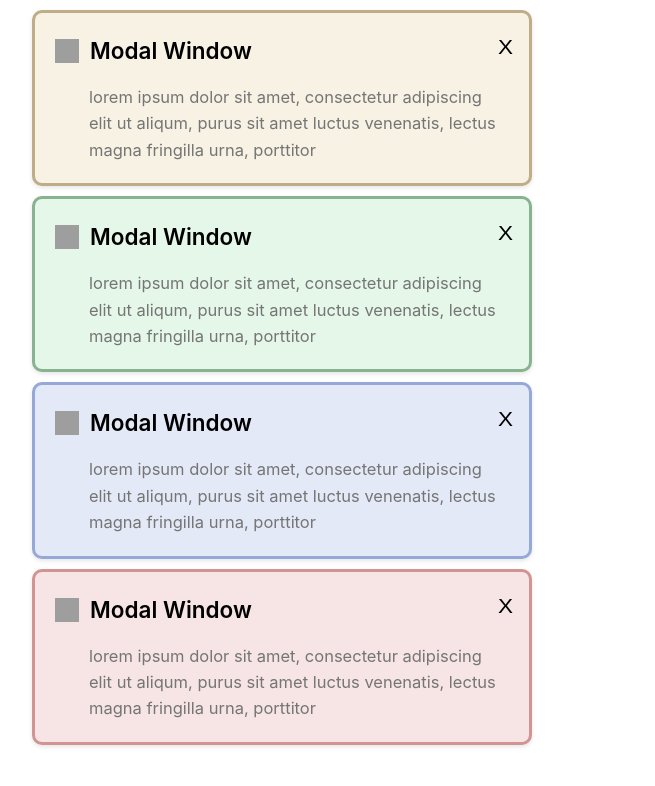
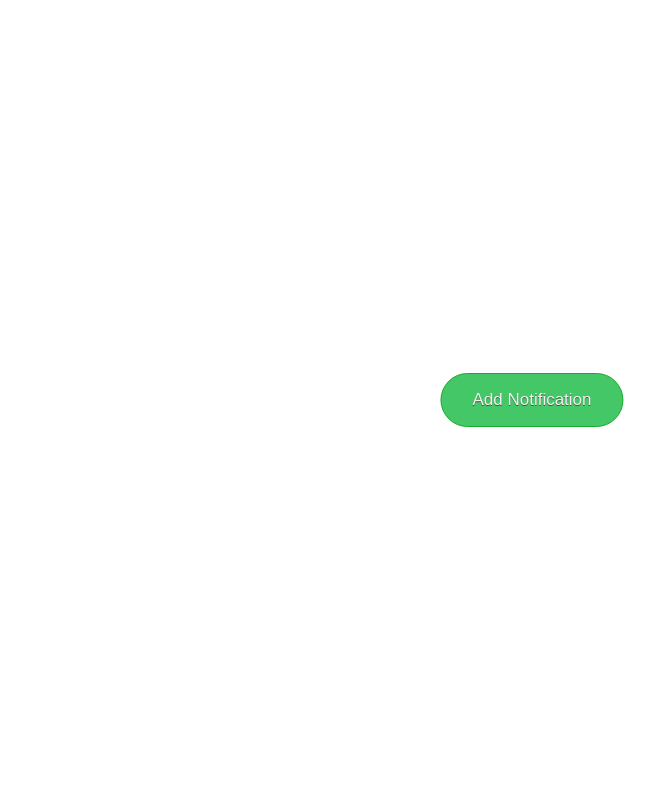
Before and after one commit to Simo-42/Exercice_Vue3Js, a Vue app: page / in a window 1280 px wide. Shown: the top 786 px of the page, without its empty margins (108-763 px from the left). Built offline with nearby package versions, Linux system fonts and the light colour scheme; grey boxes are pictures that could not be loaded.

Commit message:
Etape 4: Ajout d'un bouton pour ajouter des notifs et les stockers dans une liste d'objets

```diff
--- a/src/App.vue
+++ b/src/App.vue
@@ -1,46 +1,57 @@
 <template>
-  <main>
-      <Notification type="warning" title="Modal Window"
-      message="lorem ipsum dolor sit amet,
-      consectetur adipiscing elit ut aliqum,
-      purus sit amet luctus venenatis, lectus
-      magna fringilla urna, porttitor" />
+  <div class="side-bar">
+    <div class="notifications-container">
+      <Notification
+        v-for="(notification, index) in notifications"
+        :key="index"
+        :type="notification.type"
+        :title="notification.title"
+        :message="notification.message"
+      />
+    </div>
+  </div>
 
-      <Notification type="sucess" title="Modal Window"
-      message="lorem ipsum dolor sit amet,
-      consectetur adipiscing elit ut aliqum,
-      purus sit amet luctus venenatis, lectus
-      magna fringilla urna, porttitor" />
-
-      <Notification type="info" title="Modal Window"
-      message="lorem ipsum dolor sit amet,
-      consectetur adipiscing elit ut aliqum,
-      purus sit amet luctus venenatis, lectus
-      magna fringilla urna, porttitor" />
-
-      <Notification type="danger" title="Modal Window"
-      message="lorem ipsum dolor sit amet,
-      consectetur adipiscing elit ut aliqum,
-      purus sit amet luctus venenatis, lectus
-      magna fringilla urna, porttitor" />
-
-
-  </main>
+  <button class="add-notification-btn" @click="add_notification">Add Notification</button>
 </template>
 
 <script setup>
+import { ref } from 'vue'
+import Notification from './components/BaseNotification.vue'
+import './assets/styles/notification.css'
 
-import Notification from './components/BaseNotification.vue'
+
+const notifications = ref([])
+
+const availableNotifications = [
+  {
+    type: 'warning',
+    title: 'Warning Notification',
+    message: 'lorem ipsum dolor sit amet, consectetur adipiscing elit ut aliqum, purus sit amet luctus venenatis, lectus magna fringilla urna, porttitor'
+  },
+  {
+    type: 'info',
+    title: 'Info Notification',
+    message: 'lorem ipsum dolor sit amet, consectetur adipiscing elit ut aliqum, purus sit amet luctus venenatis, lectus magna fringilla urna, porttitor'
+  },
+  {
+    type: 'success',
+    title: 'Success Notification',
+    message: 'lorem ipsum dolor sit amet, consectetur adipiscing elit ut aliqum, purus sit amet luctus venenatis, lectus magna fringilla urna, porttitor'
+  },
+  {
+    type: 'danger',
+    title: 'Danger Notification',
+    message: 'lorem ipsum dolor sit amet, consectetur adipiscing elit ut aliqum, purus sit amet luctus venenatis, lectus magna fringilla urna, porttitor'
+  }
+]
+
+const add_notification = () => { // fonction app lors du click sur le bouton add notification
+  const randomIndex = Math.floor(Math.random() * availableNotifications.length)
+  notifications.value.push(availableNotifications[randomIndex])
+}
 
 </script>
 
 <style>
 
-main {
-  justify-content: center;
-  align-items: center;
-  height: 100vh;
-  text-align: center;
-  flex-direction: column;
-}
 </style>
--- a/src/assets/styles/notification.css
+++ b/src/assets/styles/notification.css
@@ -1,23 +1,17 @@
 .notification {
-	width: 500px;
-	padding: 20px;
+	padding: 10px;
 	border-radius: 10px;
-	margin: 10px 0;
-	border: 1px solid #f5c6cb;
-	background-color: #f8d7da;
-	color: #721c24;
+	margin: 20px 0;
 	position: relative;
 	display: flex;
 	flex-direction: column;
 	box-shadow: 0 2px 4px rgba(0, 0, 0, 0.1);
 	border: 3px solid;
-
 }
 
 .icon-and-title {
 	display: flex;
 	align-items: center;
-	margin-bottom: 10px;
 }
 
 
@@ -39,7 +33,6 @@
 	margin: 0;
 	text-align: start;
 	margin-left: 34px;
-	margin-right: 0px;
 	margin-top: 5px;
 	color:#757575;
   	font-size: 1.1em;
@@ -58,5 +51,44 @@
   transform: scaleX(1.1);
   transform: scaleY(0.9);
   outline: none;
+}
+
+
+.side-bar {
+	width: 30%;
+  bottom : 10%;
+  left: 10%;
+  position: fixed;
+}
+
+.notifications-container {
+  display: flex;
+  flex-direction: column;
+  overflow-y: auto;
+  max-height: 80vh;
+  gap: 10px;
+  padding-right: 30px;
+
 
 }
+.add-notification-btn {
+  background-color: #44c767;
+  border-radius: 28px;
+  border: 1px solid #18ab29;
+  display: inline-block;
+  cursor: pointer;
+  color: #f7edf7;
+  font-family: Arial;
+  font-size: 17px;
+  padding: 16px 31px;
+  text-decoration: none;
+  text-shadow: 0px 1px 0px #2f6627;
+  width: auto;
+  height: auto;
+  max-width: 200px;
+  max-height: 60px;
+  position: fixed;
+  top: 50%;
+  left: 50%;
+  transform: translate(-50%, -50%);
+}
--- a/src/components/BaseNotification.vue
+++ b/src/components/BaseNotification.vue
@@ -27,7 +27,7 @@ import DangerIcone from '../assets/icons/Danger.svg'
 			color: '#BEAD86',
 		},
 	},
-	'sucess' : {
+	'success' : {
 		icon: SuccessIcone,
 		style: {
 			backgroundColor: '#E4F7E8',
```
